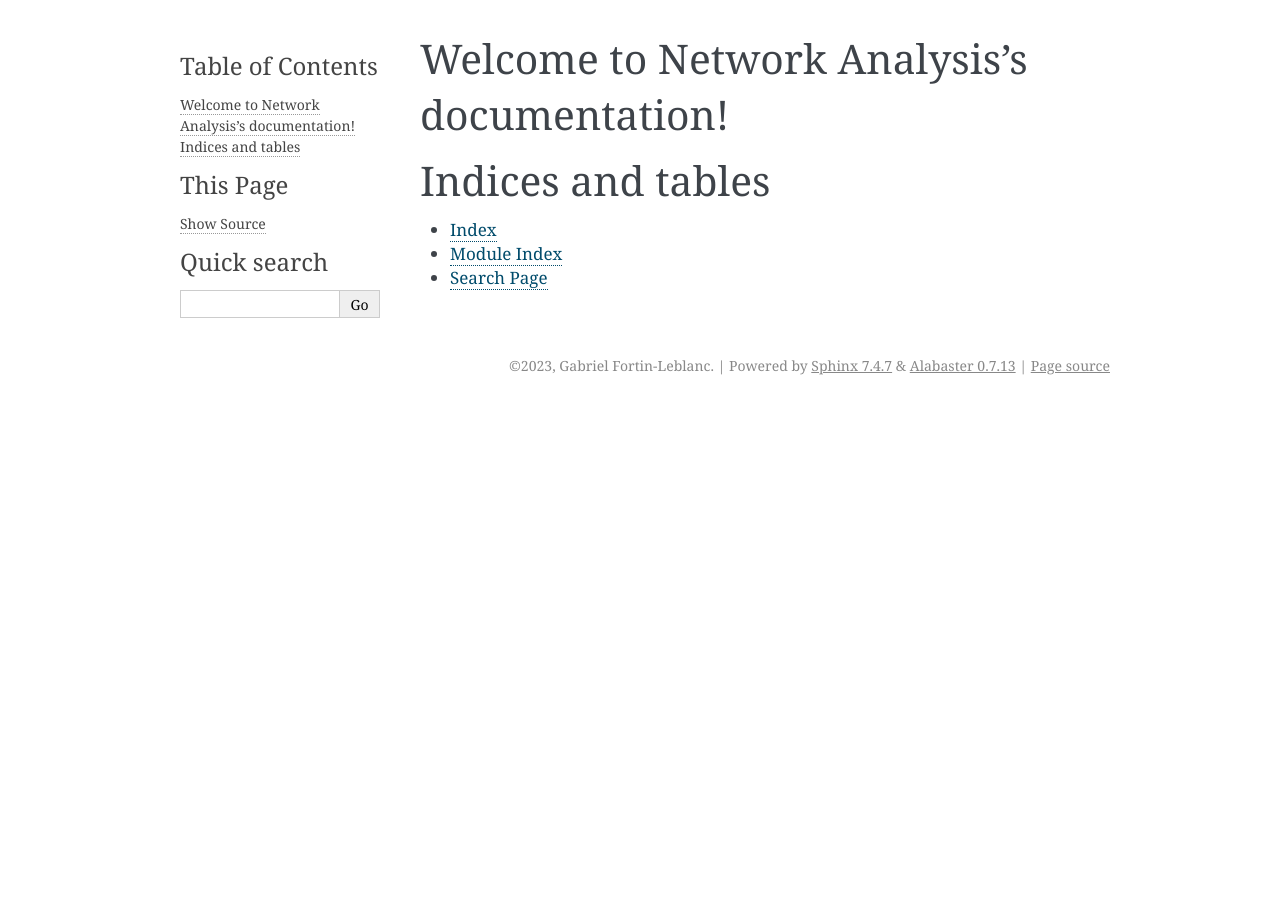
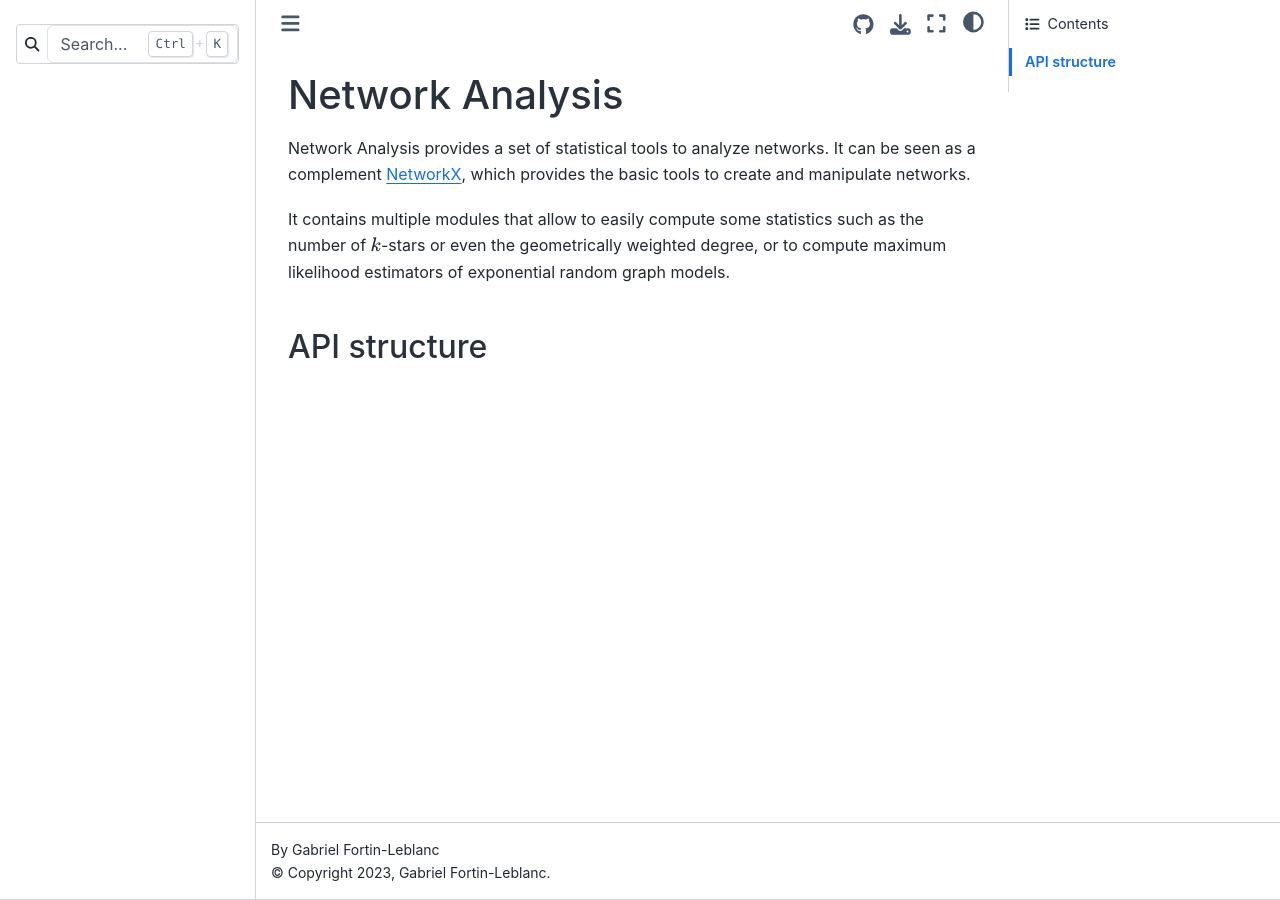
Before and after one commit to gabriel-fortin-leblanc/network-analysis, a Sphinx documentation site: the page built from docs/source/index.rst, in a window 1280 px wide. Built offline with Sphinx 7.4.7 and the Sphinx Book theme 1.1.4, drawn with Linux system fonts in a browser that asks for light colours.

Commit message:
Start writing the documentation.

```diff
--- a/docs/source/conf.py
+++ b/docs/source/conf.py
@@ -6,22 +6,33 @@
 # -- Project information -----------------------------------------------------
 # https://www.sphinx-doc.org/en/master/usage/configuration.html#project-information
 
-project = 'Network Analysis'
-copyright = '2023, Gabriel Fortin-Leblanc'
-author = 'Gabriel Fortin-Leblanc'
+project = "Network Analysis"
+copyright = "2023, Gabriel Fortin-Leblanc"
+author = "Gabriel Fortin-Leblanc"
 
 # -- General configuration ---------------------------------------------------
 # https://www.sphinx-doc.org/en/master/usage/configuration.html#general-configuration
 
-extensions = []
+extensions = ["sphinx.ext.apidoc", "sphinx.ext.autodoc"]
 
-templates_path = ['_templates']
+templates_path = ["_templates"]
 exclude_patterns = []
-
 
 
 # -- Options for HTML output -------------------------------------------------
 # https://www.sphinx-doc.org/en/master/usage/configuration.html#options-for-html-output
 
-html_theme = 'alabaster'
-html_static_path = ['_static']
+html_theme = "sphinx_book_theme"
+html_static_path = ["_static"]
+
+html_sidebars = {"**": ["search-field.html"]}
+
+# html_logo = "path/to/myimage.png"
+
+html_theme_options = {
+    "repository_url": "https://github.com/gabriel-fortin-leblanc/network-analysis",
+    # "path_to_docs": "{path-relative-to-site-root}",
+    "use_repository_button": True,
+    "use_issues_button": True,
+    "use_edit_page_button": True,
+}
--- a/docs/source/index.rst
+++ b/docs/source/index.rst
@@ -3,18 +3,15 @@
    You can adapt this file completely to your liking, but it should at least
    contain the root `toctree` directive.
 
-Welcome to Network Analysis's documentation!
-============================================
+Network Analysis
+================
 
-.. toctree::
-   :maxdepth: 2
-   :caption: Contents:
+Network Analysis provides a set of statistical tools to analyze networks. It can be seen as a complement `NetworkX <https://networkx.org/>`_, which provides the basic tools to create and manipulate networks.
+
+It contains multiple modules that allow to easily compute some statistics such as the number of :math:`k`-stars or even the geometrically weighted degree, or to compute maximum likelihood estimators of exponential random graph models.
 
 
+API structure
+-------------
 
-Indices and tables
-==================
-
-* :ref:`genindex`
-* :ref:`modindex`
-* :ref:`search`
+.. Describe the API structure here.
```
